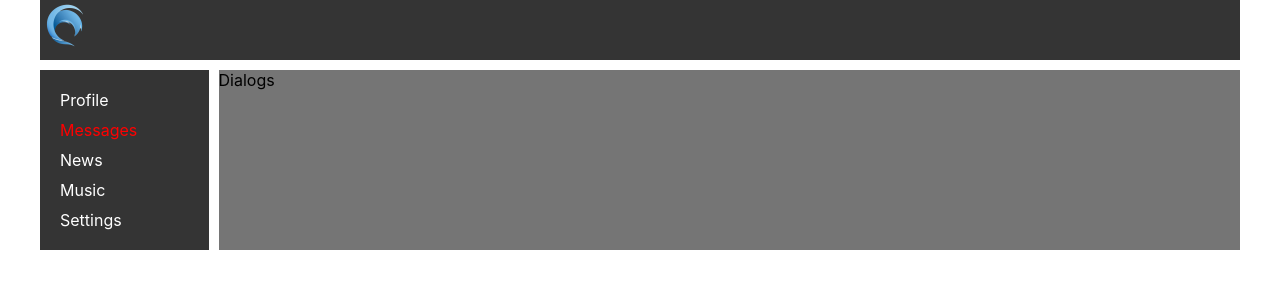
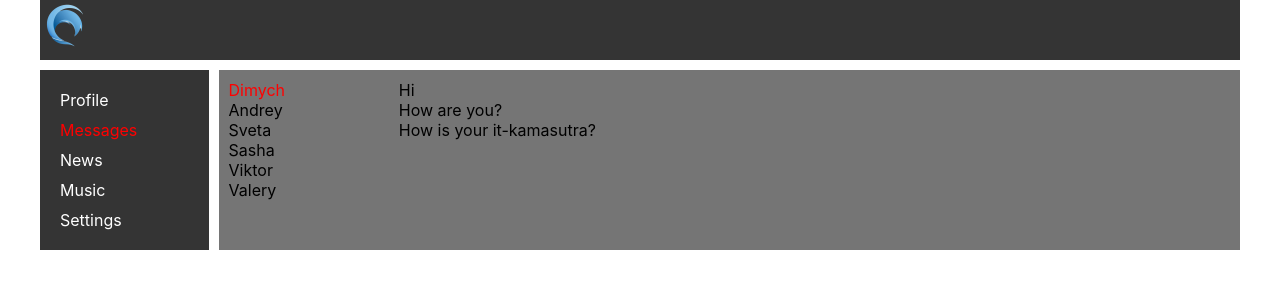
Before and after one commit to ibdkn/react-way-main, a React (Create React App) app: page /dialogs in a window 1280 px wide. Shown: the top 300 px of the page. Built offline with nearby package versions, Linux system fonts and the light colour scheme.

Commit message:
added dialogs page

```diff
--- a/src/components/Dialogs/Dialog.module.css
+++ b/src/components/Dialogs/Dialog.module.css
@@ -0,0 +1,24 @@
+.dialogs {
+    display: grid;
+    grid-template-columns: 2fr 10fr;
+}
+
+.dialogsItems {
+    padding: 10px;
+}
+
+.dialog {
+
+}
+
+.dialogsItems .active {
+    color: red;
+}
+
+.messagesItems {
+    padding: 10px;
+}
+
+.message {
+
+}
--- a/src/components/Dialogs/Dialogs.tsx
+++ b/src/components/Dialogs/Dialogs.tsx
@@ -1,10 +1,34 @@
 import React from 'react';
-import s from "./Dialogs.module.css"
+import s from "./Dialog.module.css"
 
 export const Dialogs = () => {
     return (
-        <div>
-           Dialogs
+        <div className={s.dialogs}>
+            <div className={s.dialogsItems}>
+                <div className={`${s.dialog} ${s.active}`}>
+                    Dimych
+                </div>
+                <div className={s.dialog}>
+                    Andrey
+                </div>
+                <div className={s.dialog}>
+                    Sveta
+                </div>
+                <div className={s.dialog}>
+                    Sasha
+                </div>
+                <div className={s.dialog}>
+                    Viktor
+                </div>
+                <div className={s.dialog}>
+                    Valery
+                </div>
+            </div>
+            <div className={s.messagesItems}>
+                <div className={s.message}>Hi</div>
+                <div className={s.message}>How are you?</div>
+                <div className={s.message}>How is your it-kamasutra?</div>
+            </div>
         </div>
     );
 };
```
